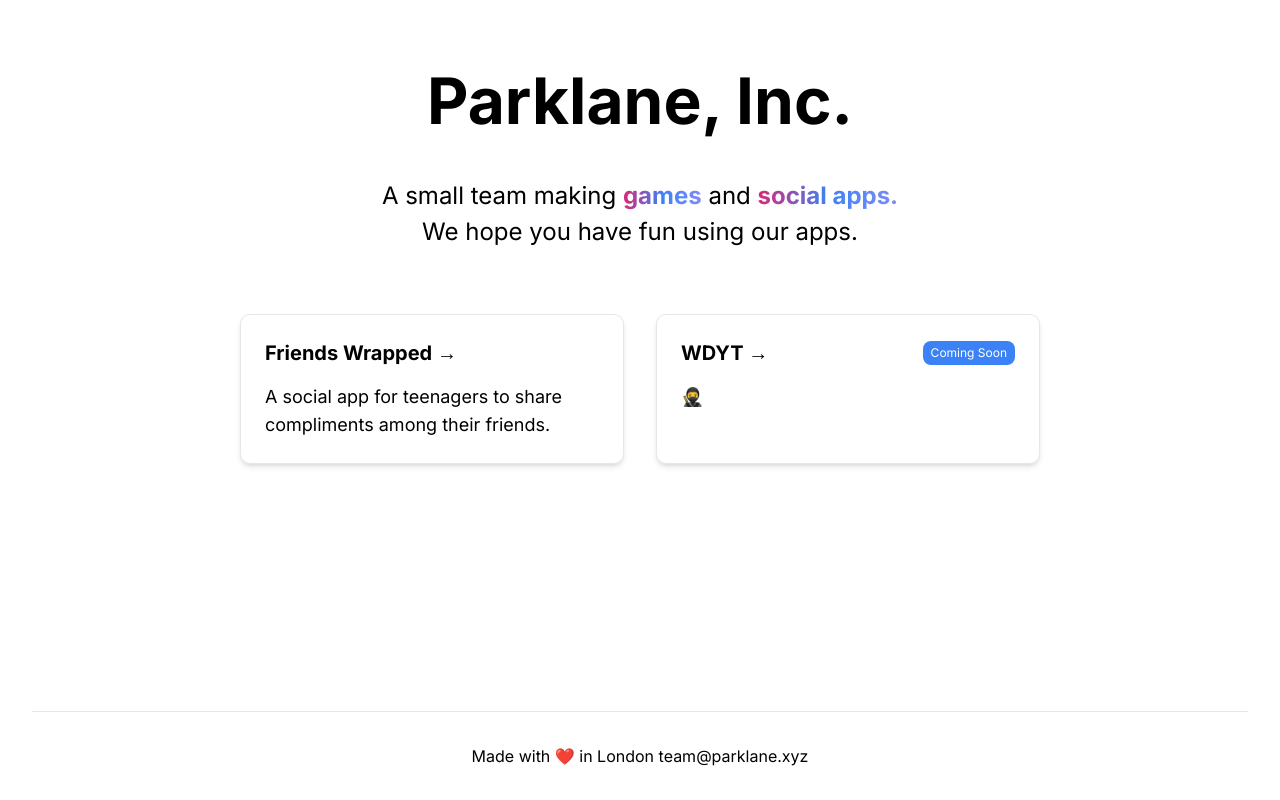
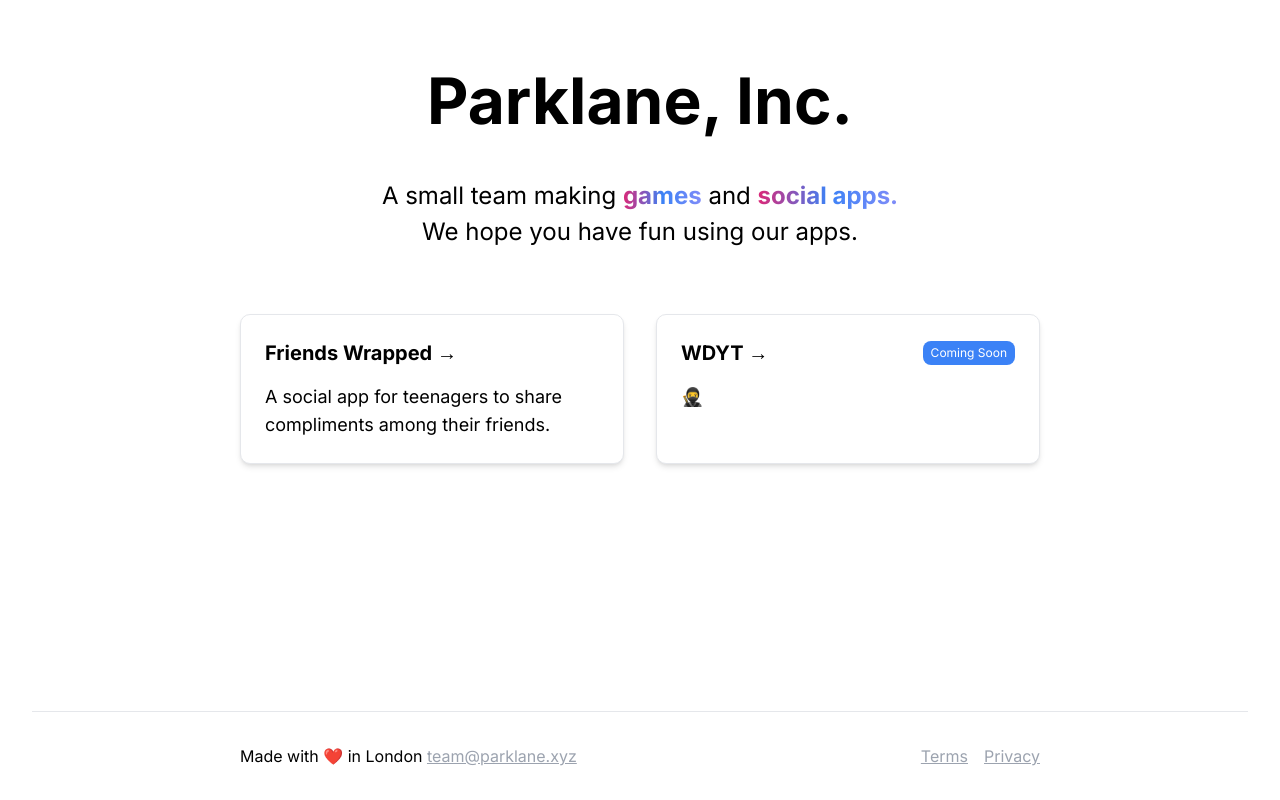
Before and after one commit to AdePhil/parklane-website, a Next.js app: page / in a window 1280 px wide. Built offline with nearby package versions, Linux system fonts and the light colour scheme.

Commit message:
add terms and privacy policy

```diff
--- a/src/app/page.tsx
+++ b/src/app/page.tsx
@@ -14,14 +14,14 @@ const apps = [
 ];
 export default function Home() {
   return (
-    <main className="flex min-h-screen flex-col justify-between bg-white dark:bg-black px-8 pt-8 pb-4">
+    <main className="flex min-h-screen flex-col justify-between bg-white dark:bg-black px-8 pt-8 pb-4 ">
       <div>
         <h1 className="text-[3rem] md:text-[4rem] font-bold leading-[1.15] pt-8 text-center">
           Parklane, Inc.
         </h1>
         <p className="text-[1.5rem] text-center mt-10 my-16 max-w-[600px] mx-auto">
           A small team making{" "}
-          <span className="font-bold bg-gradient-to-r from-pink-600 via-blue-500 to-indigo-400 inline-block text-transparent bg-clip-text">
+          <span className="font-bold bg-gradient-to-r from-pink-600 via-blue-500 to-indigo-400 inline-block text-transparent bg-clip-text ">
             games
           </span>{" "}
           and{" "}
@@ -30,15 +30,15 @@ export default function Home() {
           </span>{" "}
           <br /> We hope you have fun using our apps.
         </p>
-        <div className="grid grid-cols-1 md:grid-cols-2 gap-8 mt-8 max-w-[800px] mx-auto">
+        <div className="grid grid-cols-1 md:grid-cols-2 gap-8 mt-8 max-w-[800px] mx-auto ">
           {apps.map((app) => (
             <Link
               key={app.name}
               href={app.link ? app.link : "/"}
-              className="block bg-white dark:bg-black  shadow-md border border-gray-200 dark:border-gray-800 rounded-[10px] p-[24px]  group-hover:shadow-lg hover:border-blue-600 transition-all duration-200 ease-in-out group"
+              className="block bg-white dark:bg-black  shadow-md border border-gray-200 dark:border-white-800 rounded-[10px] p-[24px]  group-hover:shadow-lg hover:border-blue-600 transition-all duration-200 ease-in-out group"
             >
               <div className="flex justify-between items-center  mb-4">
-                <h2 className="text-xl font-bold group-hover:text-blue-500 transition-all duration-200 ease-in-out">
+                <h2 className="text-xl font-bold transition-all duration-200 ease-in-out">
                   {app.name} →
                 </h2>
                 {!app.link && (
@@ -47,7 +47,7 @@ export default function Home() {
                   </div>
                 )}
               </div>
-              <p className="text-lg group-hover:text-blue-500 transition-all duration-200 ease-in-out">
+              <p className="text-lg  transition-all duration-200 ease-in-out">
                 {app.description}
               </p>
             </Link>
@@ -55,12 +55,31 @@ export default function Home() {
         </div>
       </div>
       <footer className="p-4 pt-8 mt-4 border-gray-200 dark:border-gray-500  border-t">
-        <p className="text-center">
-          Made with ❤️ in London {""}
-          <Link href="mailto:team@parklane.xyz" className="hover:text-blue-500">
-            team@parklane.xyz
-          </Link>
-        </p>
+        <div className="max-w-[800px] mx-auto flex items-center justify-between">
+          <p>
+            Made with ❤️ in London {""}
+            <Link
+              href="mailto:team@parklane.xyz"
+              className="hover:text-blue-500 underline text-gray-400 dark:text-white"
+            >
+              team@parklane.xyz
+            </Link>
+          </p>
+          <div className="flex items-center gap-4">
+            <Link
+              href="https://scarce-work-4ba.notion.site/Terms-3c76ed5450e540ac8286a37a7240110e?pvs=4"
+              className="hover:text-blue-500 transition-all duration-200 ease-in-out underline text-gray-400 dark:text-white"
+            >
+              Terms
+            </Link>
+            <Link
+              href="https://scarce-work-4ba.notion.site/Privacy-Policy-c3758eab953240a7afa862b30309af85?pvs=4"
+              className="hover:text-blue-500 transition-all duration-200 ease-in-out underline text-gray-400 dark:text-white"
+            >
+              Privacy
+            </Link>
+          </div>
+        </div>
       </footer>
     </main>
   );
```
